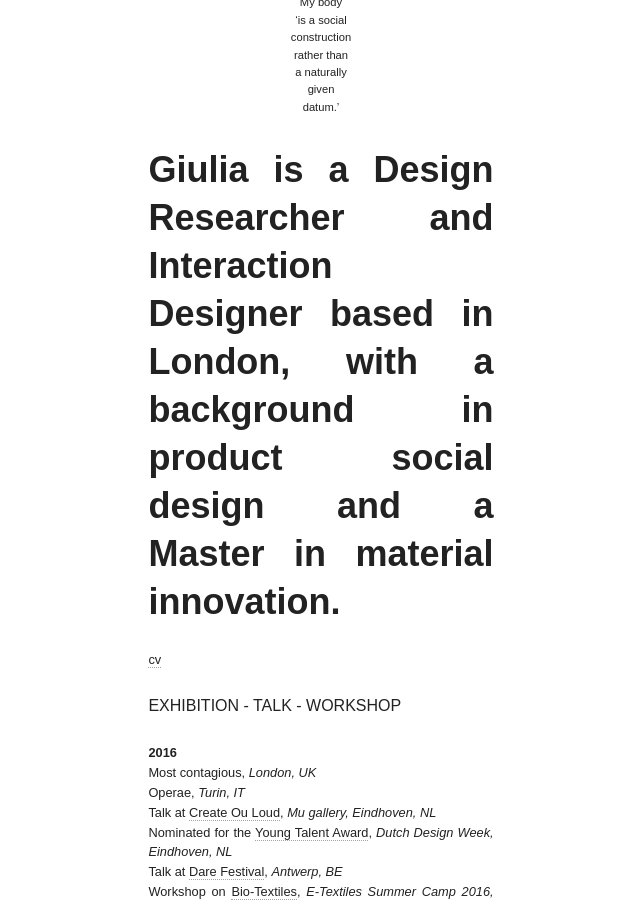
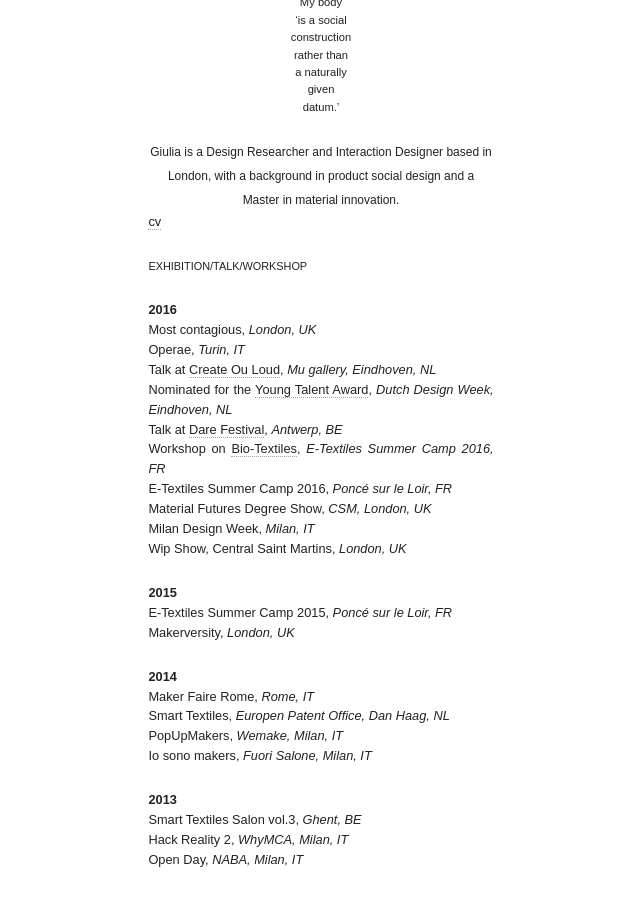
Before and after one commit to giuliatomasello/giuliatomasello.github.io, a Jekyll site: the page built from index.md, in a window 1280 px wide and 900 px high, scrolled down 484 px. Shown: the whole window, without its empty margins (319-959 px from the left). Built offline with Jekyll 4.4.1, drawn with Linux system fonts in a browser that asks for light colours; nearby versions of some CDN libraries.

Commit message:
Update index.md

```diff
--- a/index.md
+++ b/index.md
@@ -17,12 +17,12 @@ given
 datum.’
 
 
-# Giulia is a Design Researcher and Interaction Designer based in London, with a background in product social design and a Master in material innovation.
+<center>Giulia is a Design Researcher and Interaction Designer based in London, with a background in product social design and a Master in material innovation.</center>
 
 
 [cv](http://issuu.com/giuliatomasello4/docs/cv_giulia_tomasello)
 
-<span style="font-size:1.25em;">EXHIBITION - TALK - WORKSHOP</span>
+<span style="font-size:0.85em;">EXHIBITION/TALK/WORKSHOP</span>
 
 **2016**
 Most contagious, *London, UK*
@@ -36,17 +36,17 @@ Material Futures Degree Show, *CSM, London, UK*
 Milan Design Week, *Milan, IT*
 Wip Show, Central Saint Martins, *London, UK*
 
-**<center>2015</center>**
+**2015**
 E-Textiles Summer Camp 2015, *Poncé sur le Loir, FR*
 Makerversity, *London, UK*
 
-**<center>2014</center>**
+**2014**
 Maker Faire Rome, *Rome, IT*
 Smart Textiles, *Europen Patent Office, Dan Haag, NL*
 PopUpMakers, *Wemake, Milan, IT*
 Io sono makers, *Fuori Salone, Milan, IT*
 
-**<center>2013</center>**
+**2013**
 Smart Textiles Salon vol.3, *Ghent, BE*
 Hack Reality 2, *WhyMCA, Milan, IT*
 Open Day, *NABA, Milan, IT*
```
